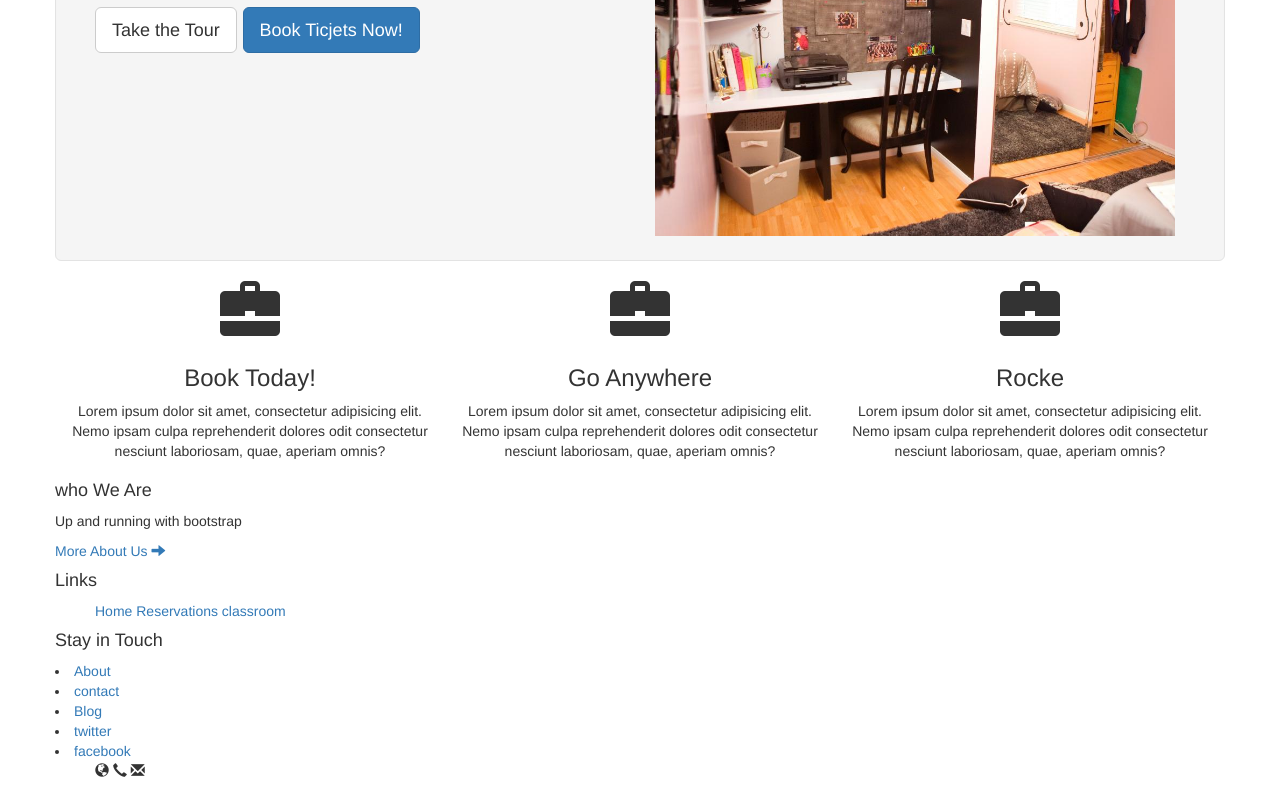
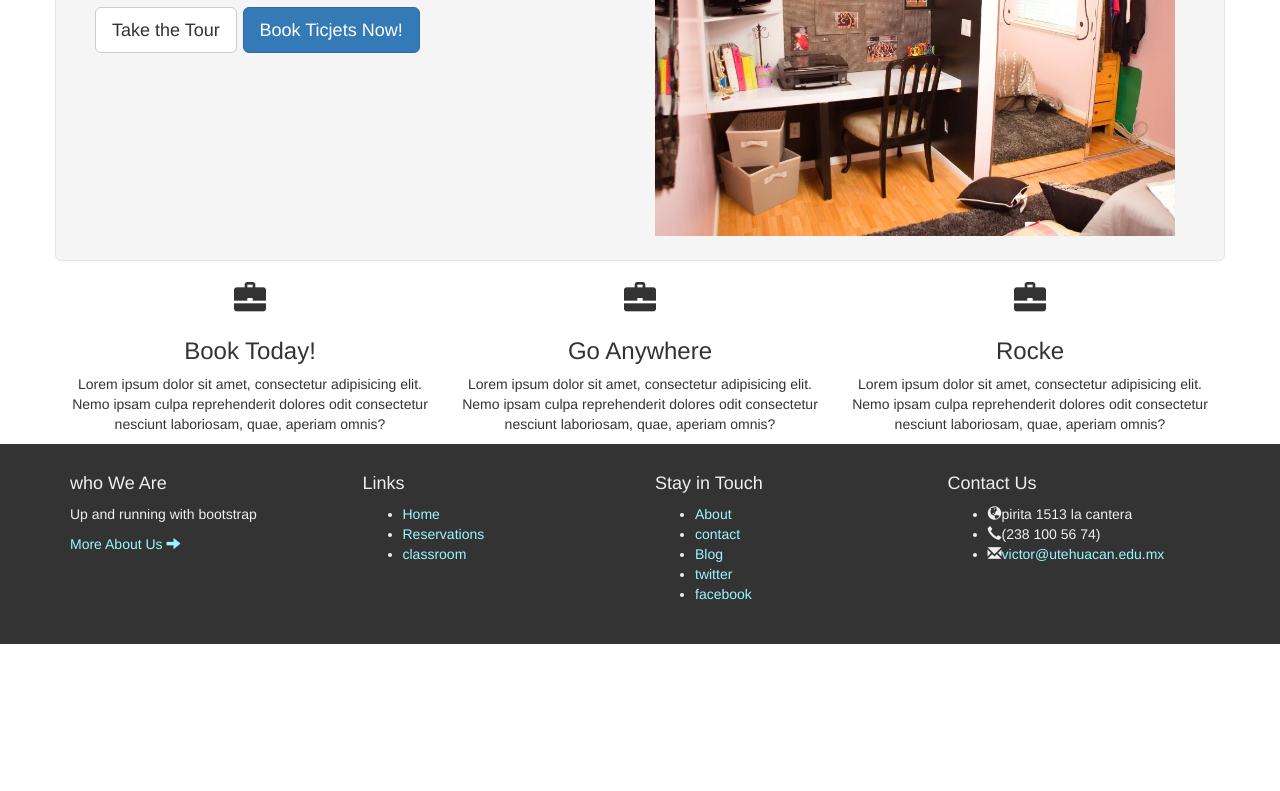
Before and after one commit to victorsantaflow/proyecto1, a plain HTML site: page index.html in a window 1280 px wide. Shown: the part 269-1060 px from the top of the page. After the commit the page ends 913 px from the top, so only its background shows below. Drawn offline with Linux system fonts and the light colour scheme.

Commit message:
ya quedo

```diff
--- a/index.html
+++ b/index.html
@@ -61,33 +61,39 @@
   <div class="footer">
     <div class="container">
       <div class="row">
-        <div>
+        <div class="col-xs-6  col-sm-4 col-md-3">
           <h4>who We Are</h4>
           <p>Up and running with bootstrap</p>
           <p><a href="#">More About Us <i class="glyphicon glyphicon-arrow-right"></i></a></p>
         </div>
-        <div>
+        <div class="col-xs-6 col-sm-2 col-md-3">
           <h4>Links</h4>
           <ul>
-            <il><a href="#">Home</a></il>
-            <il><a href="#">Reservations</a></il>
-            <il><a href="#">classroom</a></il>
+            <li><a href="#">Home</a></li>
+            <li><a href="#">Reservations</a></li>
+            <li><a href="#">classroom</a></li>
           </ul>
         </div>
-        <div>
+
+        <div class="clearfix visible-xs"></div>
+
+        <div class="col-xs-6 col-sm-2 col-md-3">
           <h4>Stay in Touch</h4>
+          <ul>
+            <li><a href="#">About</a></li>
+            <li><a href="#">contact</a></li>
+            <li><a href="#">Blog</a></li>
+            <li><a href="#">twitter</a></li>
+            <li><a href="#">facebook</a></li>
+          </ul>
 
-          <li><a href="#">About</a></li>
-          <li><a href="#">contact</a></li>
-          <li><a href="#">Blog</a></li>
-          <li><a href="#">twitter</a></li>
-          <li><a href="#">facebook</a></li>
         </div>
-        <div>
+        <div class="col-xs-6 col-sm-4 col-md-3">
+          <h4>Contact Us</h4>
           <ul>
-            <li  class="glyphicon glyphicon-globe"></li>
-            <li class="glyphicon glyphicon-earphone"></li>
-            <li class="glyphicon glyphicon-envelope"></li>
+            <li><i class="glyphicon glyphicon-globe"></i>pirita 1513 la cantera</li>
+            <li><i class="glyphicon glyphicon-earphone"></i>(238 100 56 74)</li>
+            <li><i class="glyphicon glyphicon-envelope"></i><a href="#">victor@utehuacan.edu.mx</a></li>
           </ul>
         </div>
       </div>
```
Also changed, not shown: bower_components/bootstrap/dist/css/style.css.
